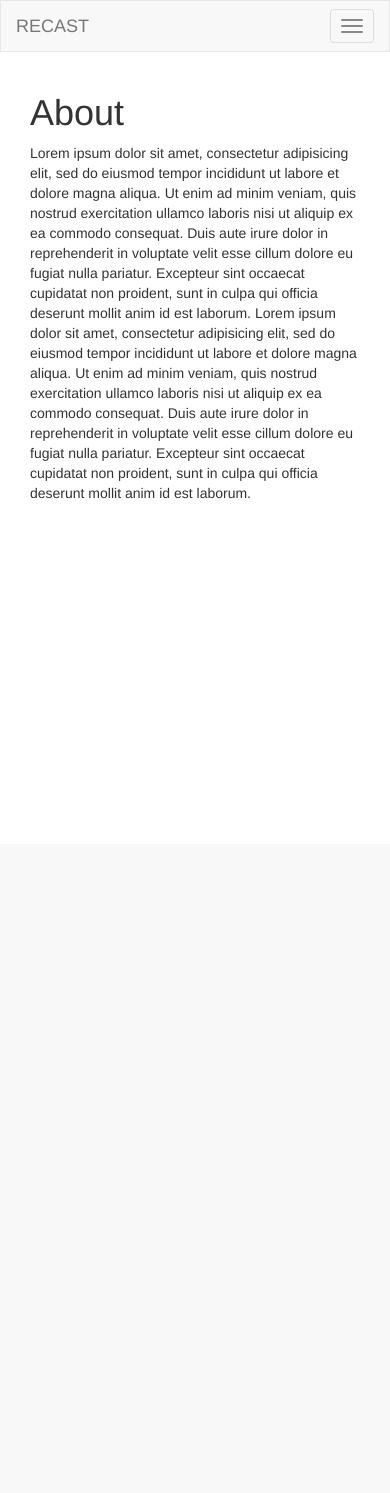
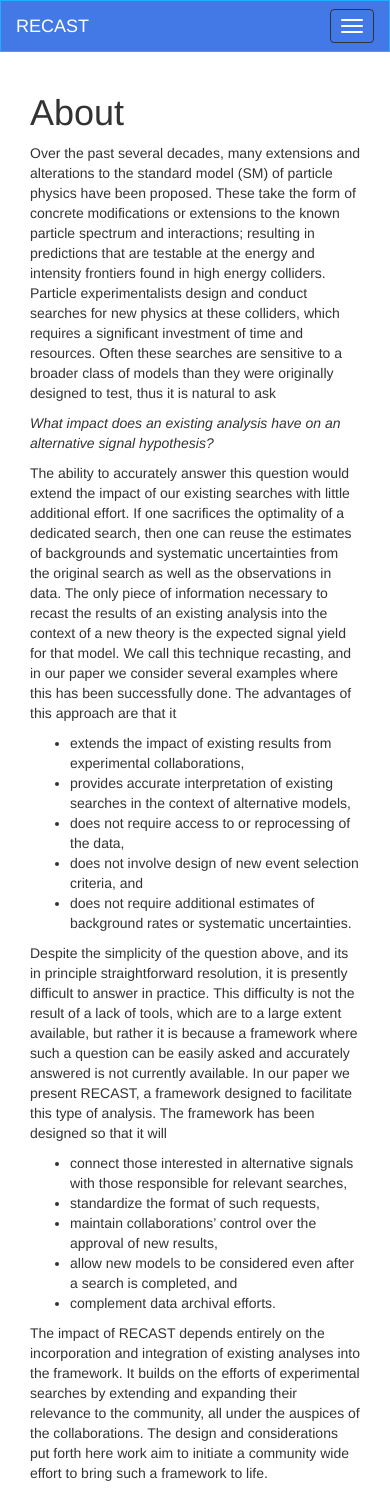
Before and after one commit to lukasheinrich/recast-newfrontend, a Flask app: page /about in a window 390 px wide. Before the commit the page ends 499 px from the top, so only its background shows below. Run offline with Flask 2, Linux system fonts and the light colour scheme; parts of the project's set-up code (start-up, migrations or seed data) failed here and were passed over; some libraries are stand-ins or nearby versions.

Commit message:
better css

```diff
--- a/recastfrontend/server.py
+++ b/recastfrontend/server.py
@@ -216,6 +216,21 @@ def basic_request_form():
 
   return render_template('form.html', form = basic_request_form)
 
+
+@app.route("/subscribe", methods=['GET', 'POST'])
+@login.login_required
+def subscribe():
+  subscribe_form = forms.SubscribeSubmitForm()
+
+  if subscribe_form.validate_on_submit():
+    flash('success!', 'success')
+  elif subscribe_form.is_submitted():
+    flash('failure!', 'failure')
+
+  return render_template('subscribe.html', form=subscribe_form)
+
+
+
 # Views -------------------------------------------------------------------------------------
 @app.route("/analysis/<int:id>", methods=['GET', 'POST'])
 def analysis(id):
@@ -239,7 +254,7 @@ def requests_views():
 
 @app.route('/request/<int:id>', methods=['GET', 'POST'])
 @login.login_required
-def request(id):
+def request_view(id):
   query = db.session.query(dbmodels.ScanRequest).filter(dbmodels.ScanRequest.id == id).all()
   return render_template('request.html', request = query[0])
 
--- /dev/null
+++ b/recastfrontend/static/style.css
@@ -0,0 +1,20 @@
+.navbar-inverse { background-color: #4379E6}
+.navbar-inverse .navbar-nav>.active>a:hover,.navbar-inverse .navbar-nav>li>a:hover, .navbar-inverse .navbar-nav>li>a:focus { background-color: #FFFFFF}
+.navbar-inverse .navbar-nav>.active>a,.navbar-inverse .navbar-nav>.open>a,.navbar-inverse .navbar-nav>.open>a, .navbar-inverse .navbar-nav>.open>a:hover,.navbar-inverse .navbar-nav>.open>a, .navbar-inverse .navbar-nav>.open>a:hover, .navbar-inverse .navbar-nav>.open>a:focus { background-color: #0D1026}
+.dropdown-menu { background-color: #FFFFFF}
+.dropdown-menu>li>a:hover, .dropdown-menu>li>a:focus { background-color: #428BCA}
+.navbar-inverse { background-image: none; }
+.dropdown-menu>li>a:hover, .dropdown-menu>li>a:focus { background-image: none; }
+.navbar-inverse { border-color: #22AEFF}
+.navbar-inverse .navbar-brand { color: #FFFFFF}
+.navbar-inverse .navbar-brand:hover { color: #ABABAB}
+.navbar-inverse .navbar-nav>li>a { color: #FFFFFF}
+.navbar-inverse .navbar-nav>li>a:hover, .navbar-inverse .navbar-nav>li>a:focus { color: #282842}
+.navbar-inverse .navbar-nav>.active>a,.navbar-inverse .navbar-nav>.open>a, .navbar-inverse .navbar-nav>.open>a:hover, .navbar-inverse .navbar-nav>.open>a:focus { color: #FFFFFF}
+.navbar-inverse .navbar-nav>.active>a:hover, .navbar-inverse .navbar-nav>.active>a:focus { color: #503E80}
+.dropdown-menu>li>a { color: #333333}
+.dropdown-menu>li>a:hover, .dropdown-menu>li>a:focus { color: #FFFFFF}
+.navbar-inverse .navbar-nav>.dropdown>a .caret { border-top-color: #999999}
+.navbar-inverse .navbar-nav>.dropdown>a:hover .caret { border-top-color: #FFFFFF}
+.navbar-inverse .navbar-nav>.dropdown>a .caret { border-bottom-color: #999999}
+.navbar-inverse .navbar-nav>.dropdown>a:hover .caret { border-bottom-color: #FFFFFF}
--- a/recastfrontend/templates/about.html
+++ b/recastfrontend/templates/about.html
@@ -5,10 +5,22 @@
 <div class='col-md-10'>
 
 <h1>About</h1>
-Lorem ipsum dolor sit amet, consectetur adipisicing elit, sed do eiusmod tempor incididunt ut labore et dolore magna aliqua. Ut enim ad minim veniam, quis nostrud exercitation ullamco laboris nisi ut aliquip ex ea commodo consequat. Duis aute irure dolor in reprehenderit in voluptate velit esse cillum dolore eu fugiat nulla pariatur. Excepteur sint occaecat cupidatat non proident, sunt in culpa qui officia deserunt mollit anim id est laborum.
 
-Lorem ipsum dolor sit amet, consectetur adipisicing elit, sed do eiusmod tempor incididunt ut labore et dolore magna aliqua. Ut enim ad minim veniam, quis nostrud exercitation ullamco laboris nisi ut aliquip ex ea commodo consequat. Duis aute irure dolor in reprehenderit in voluptate velit esse cillum dolore eu fugiat nulla pariatur. Excepteur sint occaecat cupidatat non proident, sunt in culpa qui officia deserunt mollit anim id est laborum.
-
+<p>Over the past several decades, many extensions and alterations to the standard model (SM) of particle physics have been proposed. These take the form of concrete modifications or extensions to the known particle spectrum and interactions; resulting in predictions that are testable at the energy and intensity frontiers found in high energy colliders. Particle experimentalists design and conduct searches for new physics at these colliders, which requires a significant investment of time and resources. Often these searches are sensitive to a broader class of models than they were originally designed to test, thus it is natural to ask</p>
+<p><em>What impact does an existing analysis have on an alternative signal hypothesis?<em></em></em></p>
+<p>The ability to accurately answer this question would extend the impact of our existing searches with little additional effort. If one sacrifices the optimality of a dedicated search, then one can reuse the estimates of backgrounds and systematic uncertainties from the original search as well as the observations in data. The only piece of information necessary to recast the results of an existing analysis into the context of a new theory is the expected signal yield for that model. We call this technique recasting, and in our paper we consider several examples where this has been successfully done. The advantages of this approach are that it</p>
+<ul><li>extends the impact of existing results from experimental collaborations,</li>
+<li>provides accurate interpretation of existing searches in the context of alternative models,</li>
+<li>does not require access to or reprocessing of the data,</li>
+<li>does not involve design of new event selection criteria, and</li>
+<li>does not require additional estimates of background rates or systematic uncertainties.</li>
+</ul><p>Despite the simplicity of the question above, and its in principle straightforward resolution, it is presently difficult to answer in practice. This difficulty is not the result of a lack of tools, which are to a large extent available, but rather it is because a framework where such a question can be easily asked and accurately answered is not currently available. In our paper we present RECAST, a framework designed to facilitate this type of analysis. The framework has been designed so that it will</p>
+<ul><li>connect those interested in alternative signals with those responsible for relevant searches,</li>
+<li>standardize the format of such requests,</li>
+<li>maintain collaborations’ control over the approval of new results,</li>
+<li>allow new models to be considered even after a search is completed, and</li>
+<li>complement data archival efforts.</li>
+</ul><p>The impact of RECAST depends entirely on the incorporation and integration of existing analyses into the framework. It builds on the efforts of experimental searches by extending and expanding their relevance to the community, all under the auspices of the collaborations. The design and considerations put forth here work aim to initiate a community wide effort to bring such a framework to life.</p>
 </div>
 
 {% endblock %}
--- a/recastfrontend/templates/base.html
+++ b/recastfrontend/templates/base.html
@@ -6,6 +6,7 @@
 
 <!-- Latest compiled and minified CSS -->
 <link rel="stylesheet" href="https://maxcdn.bootstrapcdn.com/bootstrap/3.3.5/css/bootstrap.min.css">
+<link rel="stylesheet" href="../static/style.css">
 
 <!-- Latest compiled and minified JavaScript -->
 <script src="https://maxcdn.bootstrapcdn.com/bootstrap/3.3.5/js/bootstrap.min.js"></script>
@@ -18,7 +19,9 @@
 
 
 <header>
-    <nav class="navbar navbar-default" role="navigation">
+  <!-- <nav class="navbar navbar-default" role="navigation"> -->
+  <div>
+  <nav class="navbar navbar-inverse navbar-custom">
       <div class="container-fluid">
         <!-- Brand and toggle get grouped for better mobile display -->
         <div class="navbar-header">
@@ -38,20 +41,28 @@
             <li><a href="/about">About</a></li>
             <li><a href="/analyses">Analysis Catalogue</a></li>
             <li><a href="/requests">Recast Requests</a></li>
+	    {% if current_user and not current_user.is_anonymous %}
+	    <li><a href="#">My Subscriptions</a></li>
+	    {% endif %}
 	    <li><a href="/links">Links</a></li>
 	    <li><a href="/userstories">User Stories</a></li>
           </ul>
           <ul class="nav navbar-nav navbar-right">
-            {% if current_user and not current_user.is_anonymous() %}
+	    <!--- current_user -->
+	    {% if current_user and not current_user.is_anonymous %}
+	    <!-- current_user and not current_user.is_anonymous() --> <!-- re-check this!! -->
             <li><a href="{{url_for('profile')}}">{{current_user.name()}}</a></li>
             <li><a href="/logout">(Logout)</a></li>
             {% else %}
             <li><a href="/login">Login</a></li>
             {% endif %}
           </ul>
+	    <img class="center-block" src="http://recast.perimeterinstitute.ca/sites/all/themes/perimeter/images/lhc_tunnel.jpg" alt="LHC">
+
         </div><!-- /.navbar-collapse -->
       </div><!-- /.container-fluid -->
     </nav>
+  </div>
 </header>
 
 <div class="container-fluid">
@@ -70,6 +81,5 @@
     {% block container %}
     {% endblock %}
 </div>
-
 </body>
 </html>
--- a/recastfrontend/templates/request_views.html
+++ b/recastfrontend/templates/request_views.html
@@ -22,7 +22,7 @@
 
 	<td>    <a href ="{{ url_for('.analysis', id=request.analysis.id) }}"> {{ request.analysis.title }}</a> </td>
 	<td> {{ request.analysis.collaboration }} </td>
-	<td> <a href = "{{ url_for('.request', id =request.id) }}"> view </a> </td>
+	<td> <a href = "{{ url_for('.request_view', id =request.id) }}"> view </a> </td>
       </tr>
       {% endfor %}
     </tbody>
```
Also changed, not shown: recastfrontend/forms.py (+6 -1 lines), recastfrontend/templates/home.html (+9 -2 lines), recastfrontend/templates/subscribe.html (added, +37 -0 lines), recastfrontend/templates/links.html (line endings or trailing spaces).
